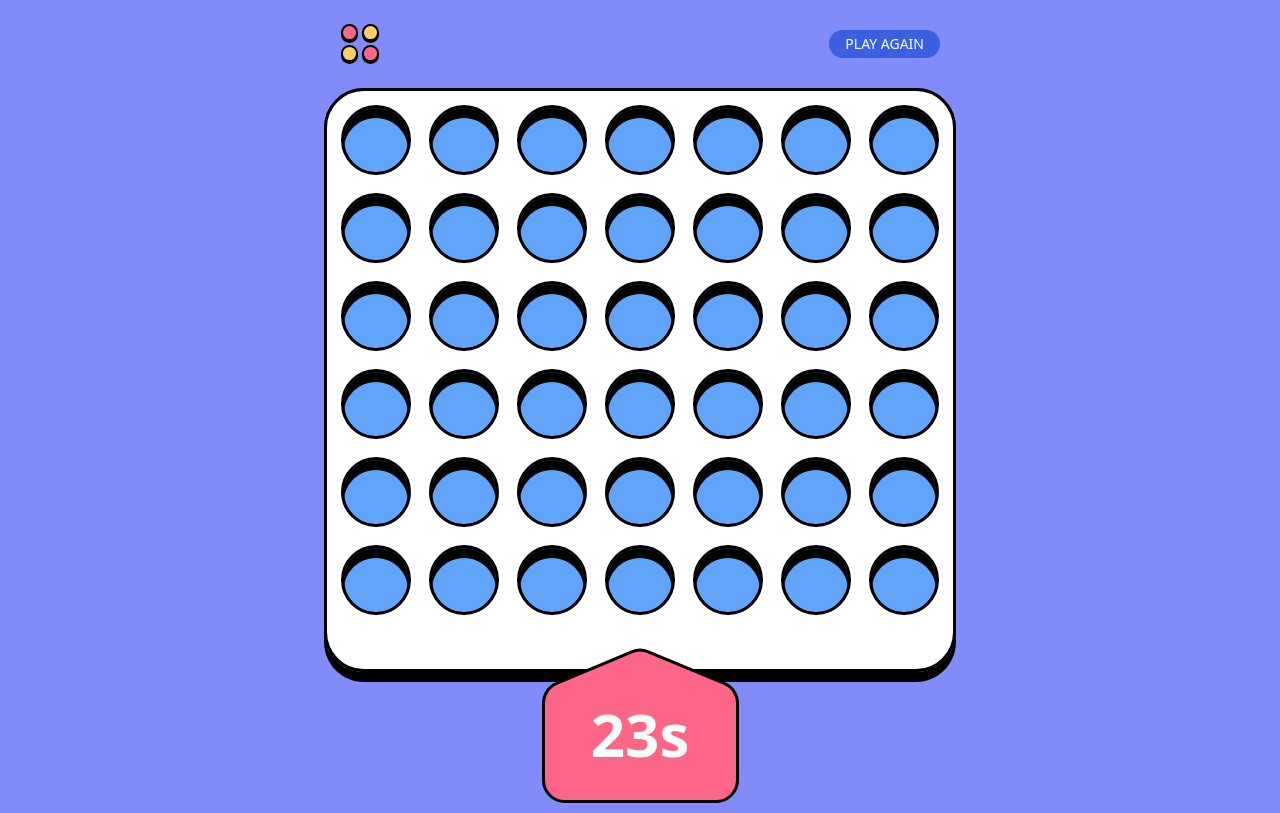
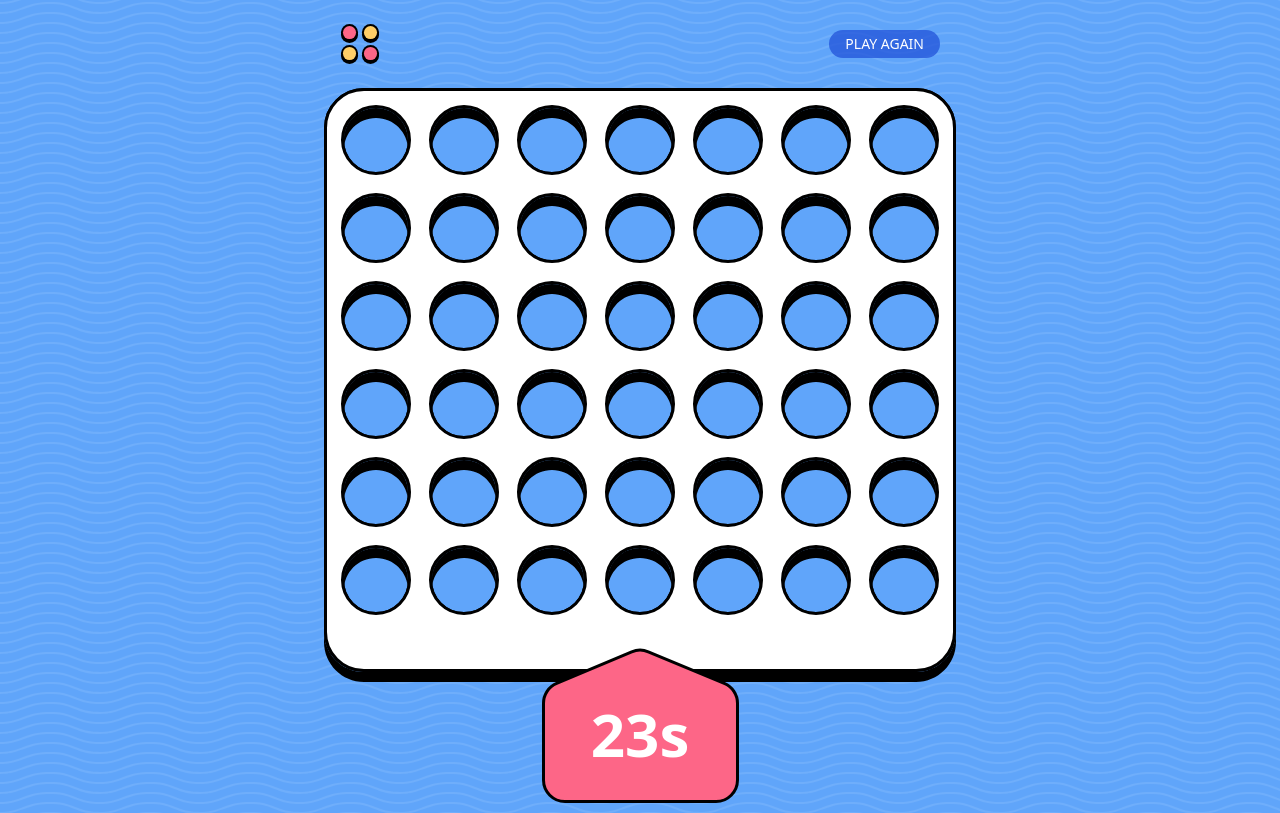
Before and after one commit to ByMykel/game-connect-four, a Vue app: page / in a window 1280 px wide. Built offline with nearby package versions, Linux system fonts and the light colour scheme; a web font is replaced by a local one.

Commit message:
feat: add background texture.

```diff
--- a/src/style.css
+++ b/src/style.css
@@ -4,6 +4,6 @@
 
 @layer base {
   body {
-    @apply font-sans antialiased bg-indigo-400;
+    @apply font-sans antialiased bg-blue-400 bg-[url('/img/bank-note.svg')];
   }
 }
```
Also changed, not shown: public/img/bank-note.svg (added), public/img/graph-paper.svg (added).
